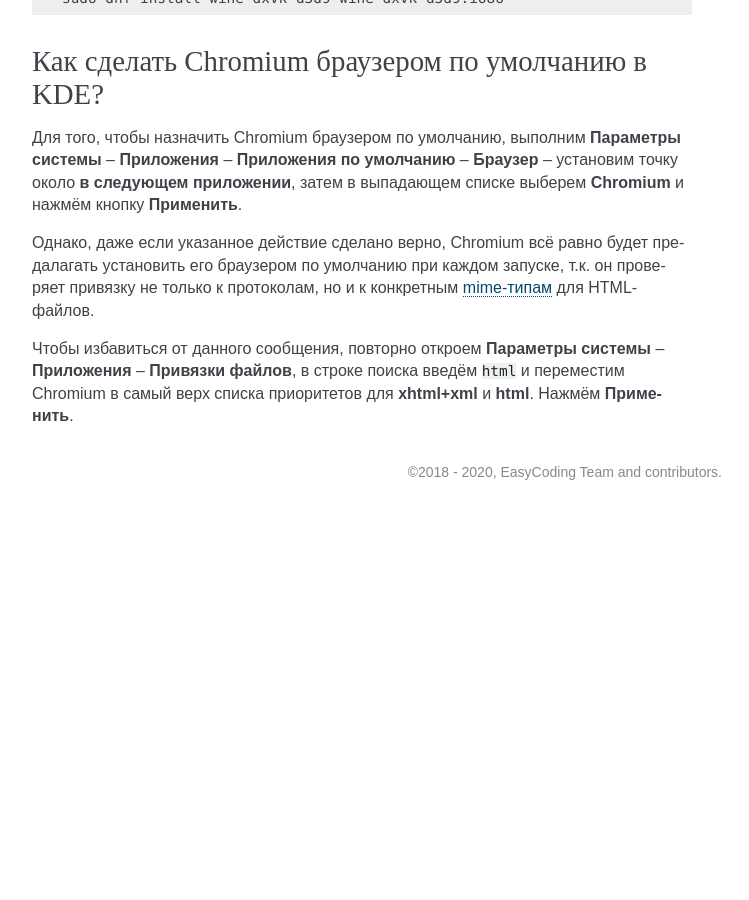
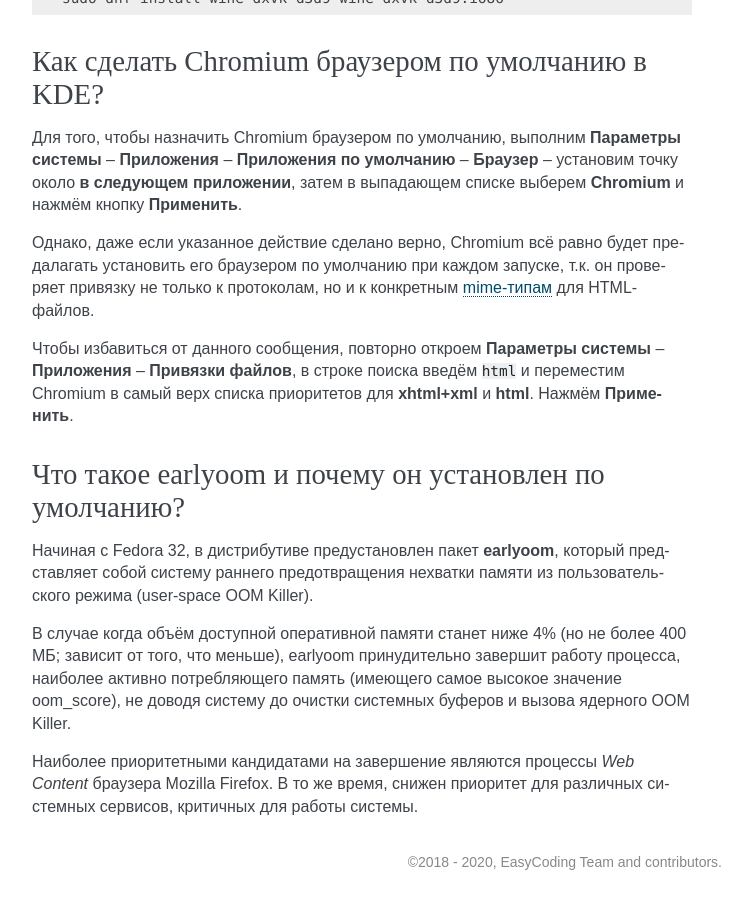
Before and after one commit to RussianFedora/FAQ, a Sphinx documentation site: the page built from source/using-applications.rst, in a window 1280 px wide and 900 px high, scrolled down 20573 px. Shown: the whole window, without its empty margins (388-1137 px from the left). Built offline with Sphinx 7.4.7, drawn with Linux system fonts in a browser that asks for light colours; before the commit the page ends 21083 px from its top, so only the background shows below that; some of the changed text lies outside the part shown.

Commit message:
Added question about earlyoom.

```diff
--- a/source/using-applications.rst
+++ b/source/using-applications.rst
@@ -1140,3 +1140,15 @@
 Однако, даже если указанное действие сделано верно, Chromium всё равно будет предалагать установить его браузером по умолчанию при каждом запуске, т.к. он проверяет привязку не только к протоколам, но и к конкретным :ref:`mime-типам <file-types>` для HTML-файлов.
 
 Чтобы избавиться от данного сообщения, повторно откроем **Параметры системы** -- **Приложения** -- **Привязки файлов**, в строке поиска введём ``html`` и переместим Chromium в самый верх списка приоритетов для **xhtml+xml** и **html**. Нажмём **Применить**.
+
+.. index:: oom, kernel, earlyoom
+.. _earlyoom-info:
+
+Что такое earlyoom и почему он установлен по умолчанию?
+============================================================
+
+Начиная с Fedora 32, в дистрибутиве предустановлен пакет **earlyoom**, который представляет собой систему раннего предотвращения нехватки памяти из пользовательского режима (user-space OOM Killer).
+
+В случае когда объём доступной оперативной памяти станет ниже 4% (но не более 400 МБ; зависит от того, что меньше), earlyoom принудительно завершит работу процесса, наиболее активно потребляющего память (имеющего самое высокое значение oom_score), не доводя систему до очистки системных буферов и вызова ядерного OOM Killer.
+
+Наиболее приоритетными кандидатами на завершение являются процессы *Web Content* браузера Mozilla Firefox. В то же время, снижен приоритет для различных системных сервисов, критичных для работы системы.
```
